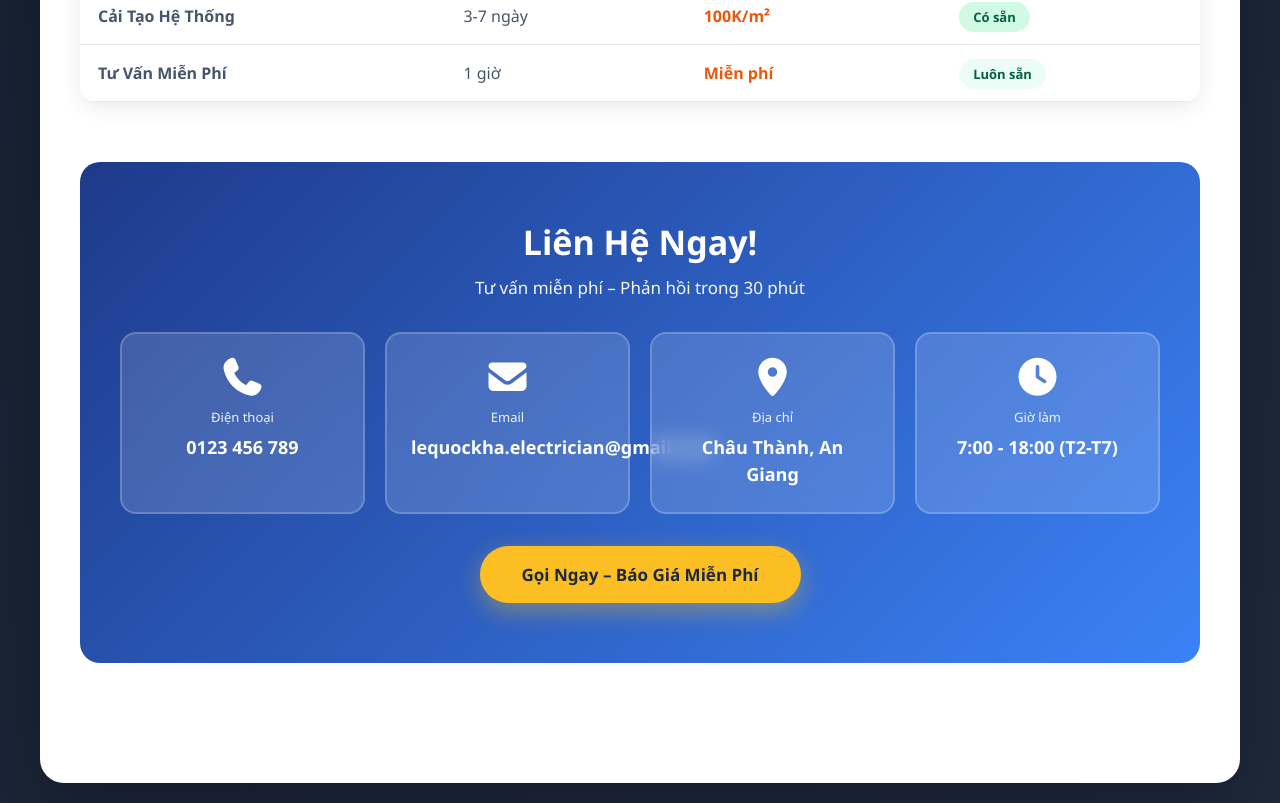
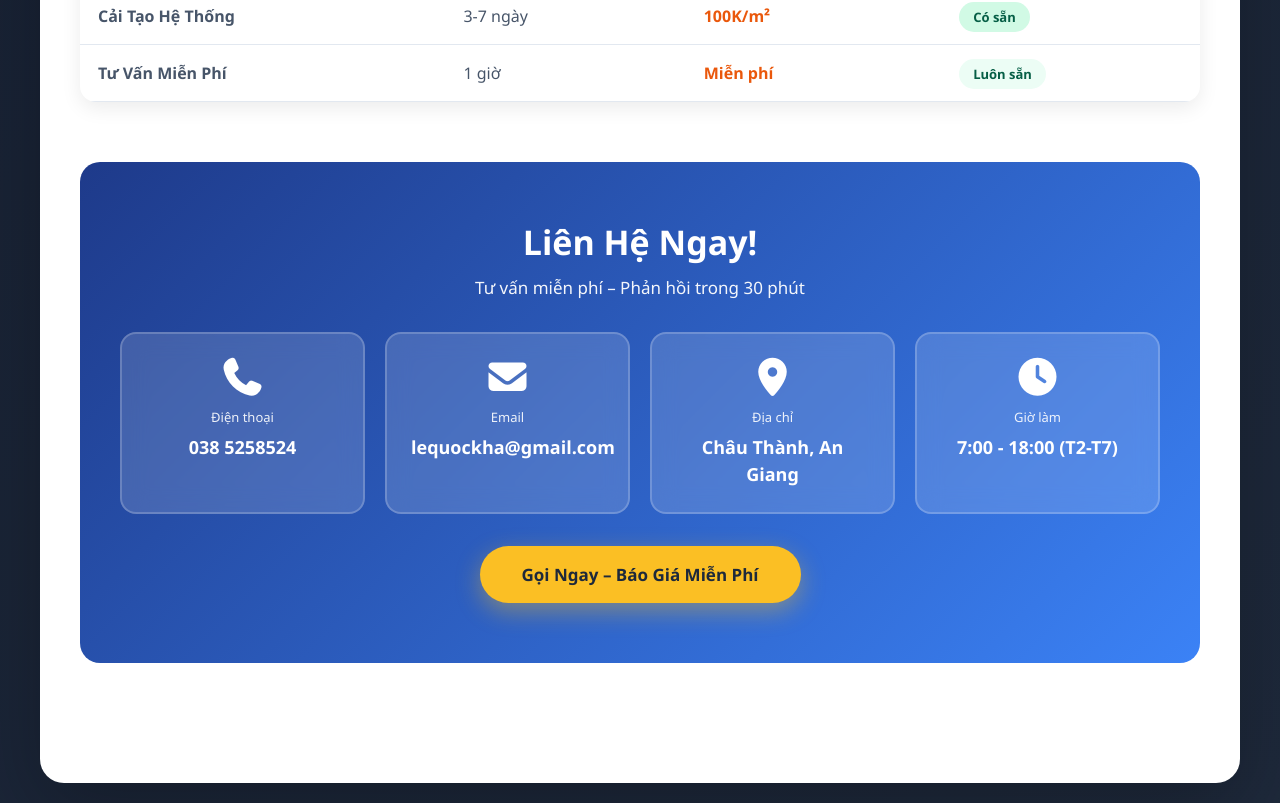
Before and after one commit to tutai13/Profile, a Vue app: page / in a window 1280 px wide. Shown: the part 3568-4371 px from the top of the page. Built offline with nearby package versions, Linux system fonts and the light colour scheme.

Commit message:
Update contact information in home.vue

```diff
--- a/src/components/home.vue
+++ b/src/components/home.vue
@@ -174,8 +174,8 @@ const profile = ref({
     },
   ],
   contact: {
-    phone: "0123 456 789",
-    email: "lequockha.electrician@gmail.com",
+    phone: "038 5258524",
+    email: "lequockha@gmail.com",
     location: "Châu Thành, An Giang",
     hours: "7:00 - 18:00 (T2-T7)",
   },
```
